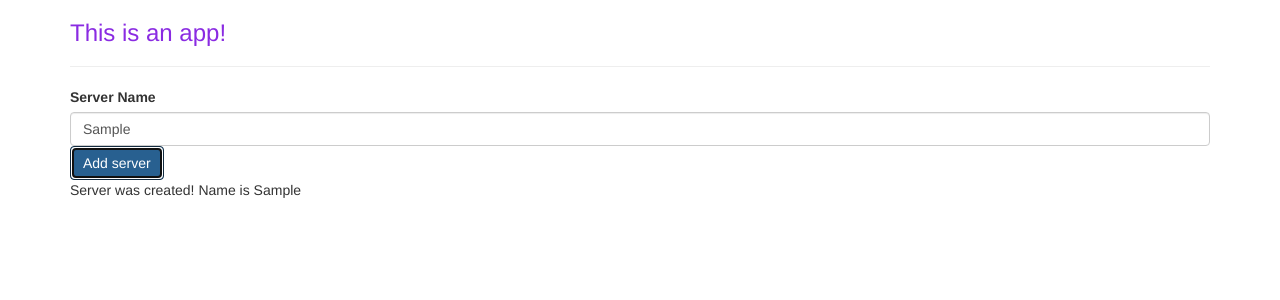
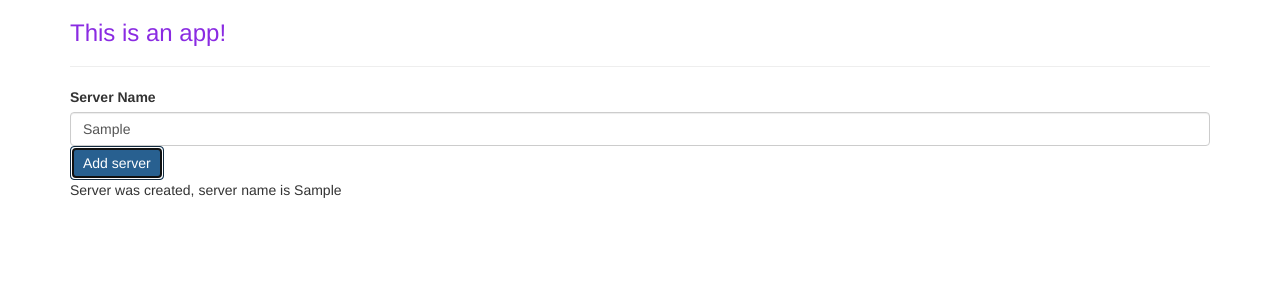
Before and after one commit to ArthurZPC/angular-learning, an Angular app: page / in a window 1280 px wide. Both pictures are taken after typing "Sample" into the empty fields and a click on the button "Add server". Shown: the top 300 px of the page. Built offline with nearby package versions, Linux system fonts and the light colour scheme.

Commit message:
#038 lesson :
- used ngIf directive to display server creation status after button click

```diff
--- a/src/app/servers/servers.component.html
+++ b/src/app/servers/servers.component.html
@@ -7,4 +7,4 @@
 >
   Add server
 </button>
-<p>{{ serverCreationStatus }}</p>
+<p *ngIf="serverCreated">Server was created, server name is {{ serverName }}</p>
--- a/src/app/servers/servers.component.ts
+++ b/src/app/servers/servers.component.ts
@@ -1,11 +1,12 @@
 import { Component } from '@angular/core';
 import { ServerComponent } from '../server/server.component';
 import { FormsModule } from '@angular/forms';
+import { NgIf } from '@angular/common';
 
 @Component({
   selector: 'app-servers',
   standalone: true,
-  imports: [ServerComponent, FormsModule],
+  imports: [ServerComponent, FormsModule, NgIf],
   templateUrl: './servers.component.html',
   styleUrl: './servers.component.css',
 })
@@ -13,6 +14,7 @@ export class ServersComponent {
   allowNewServer: boolean = false;
   serverCreationStatus: string = 'No server was created!';
   serverName: string = '';
+  serverCreated: boolean = false;
 
   constructor() {
     setTimeout(() => {
@@ -22,6 +24,7 @@ export class ServersComponent {
 
   onCreateServer(): void {
     this.serverCreationStatus = `Server was created! Name is ${this.serverName}`;
+    this.serverCreated = true;
   }
 
   onUpdateServerName(event: Event): void {
```
